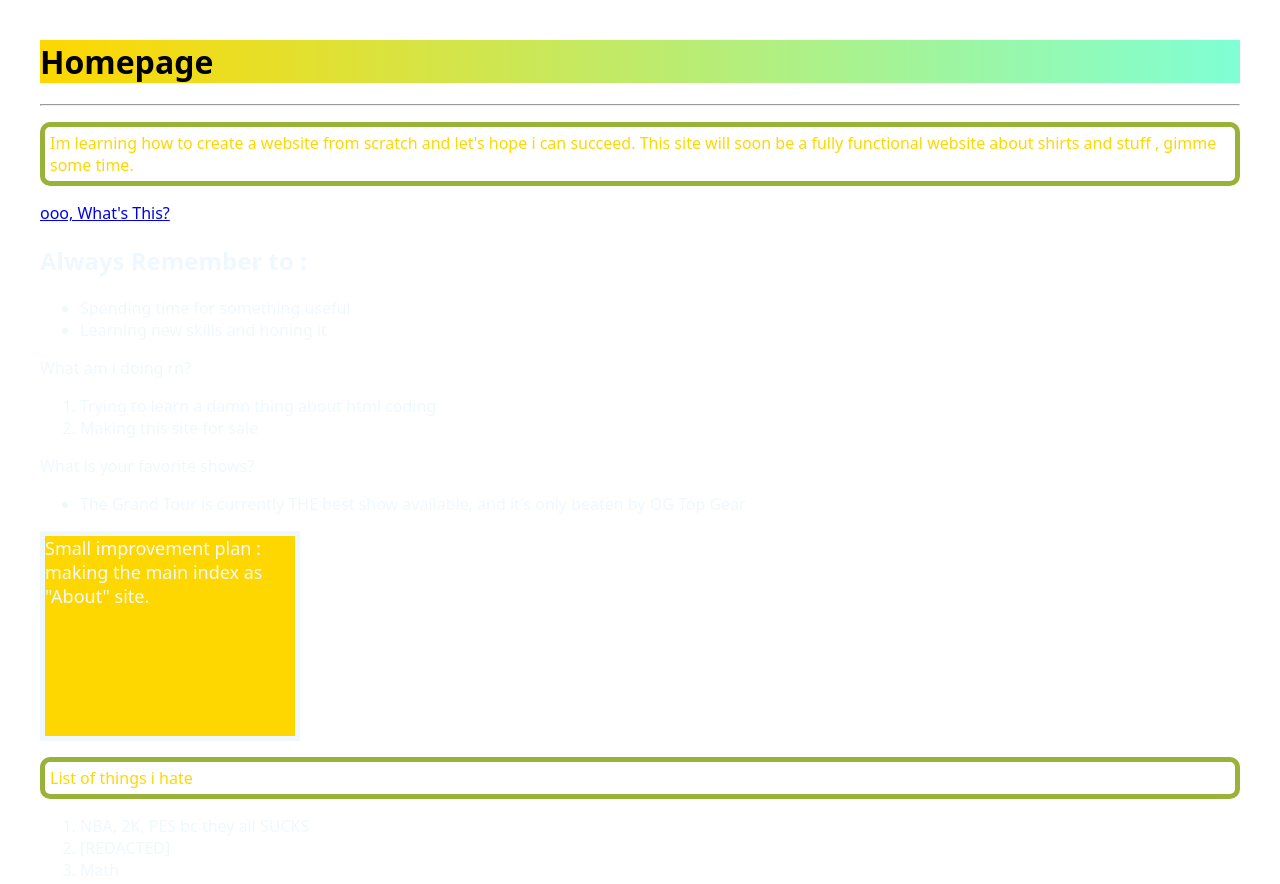
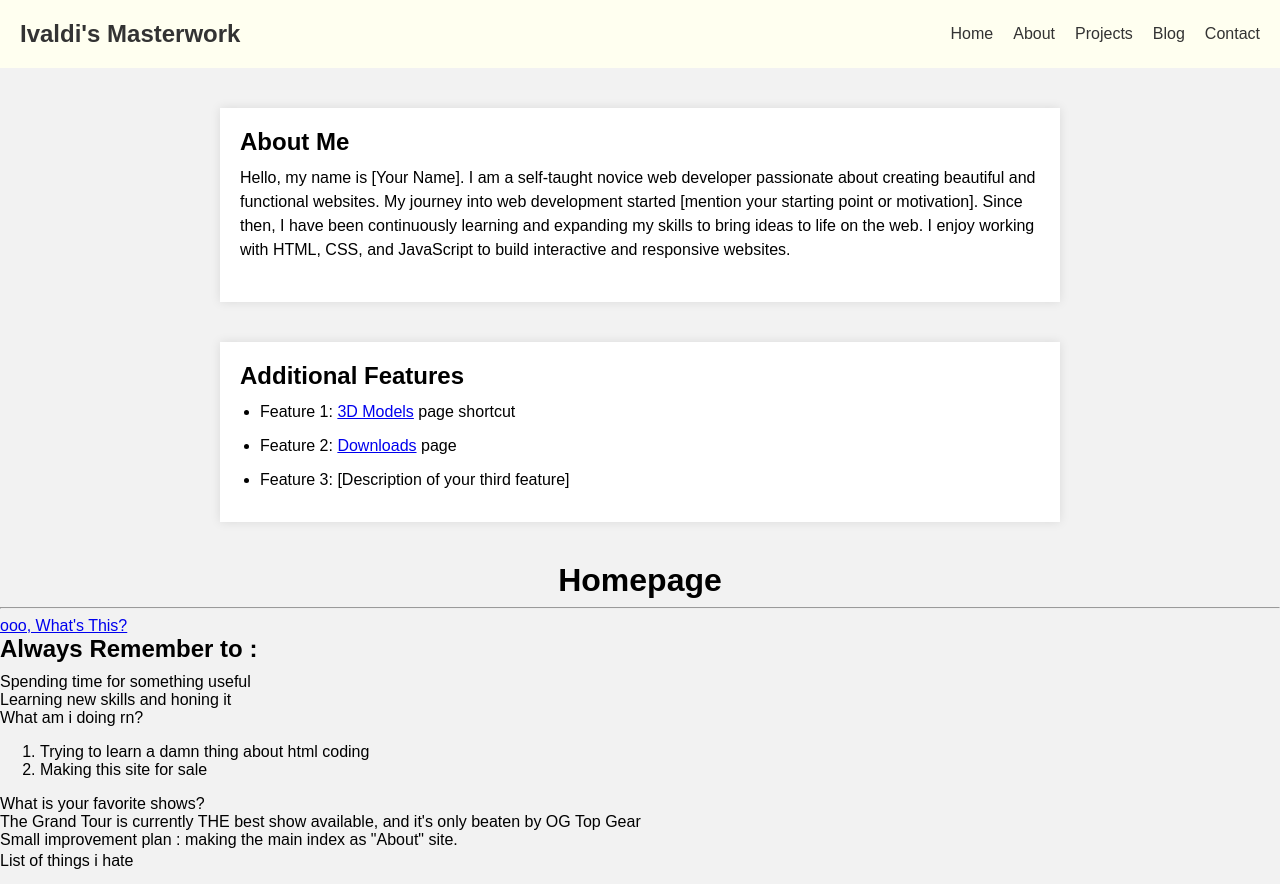
Before and after one commit to Ivaldi47/Fun-Project, a plain HTML site: page index.html in a window 1280 px wide. Shown: the top 884 px of the page. Drawn offline with Linux system fonts and the light colour scheme; a script that the page names is missing.

Commit message:
Add files via upload
Ver 1.0

Changelog :
Each version will be added new features and/or new files, sub-version will focus on description and coloring

```diff
--- a/index.html
+++ b/index.html
@@ -1,27 +1,43 @@
 <!DOCTYPE html>
-
 <html lang="en">
 <head>
-<meta charset="UTF-8">
-    <title>Self-Thought Novice Web Development</title>
-  </head>
-<!--Cosmetics using external type style on separate css file-->
+  <meta charset="UTF-8">
+  <title>Self-Taught Novice Web Development</title>
   <link rel="stylesheet" href="style.css">
   <script defer src="app.js"></script>
+</head>
+<body>
+  <div class="header">
+    <h1 class="header-logo">Ivaldi's Masterwork</h1>
+    <ul class="header-menu">
+      <li><a href="#">Home</a></li>
+      <li><a href="#">About</a></li>
+      <li><a href="#">Projects</a></li> <!-- New menu item -->
+      <li><a href="#">Blog</a></li> <!-- New menu item -->
+      <li><a href="#">Contact</a></li>
+    </ul>
+  </div>
 
-<body>
+  <div class="content">
+    <h2>About Me</h2>
+    <p>Hello, my name is [Your Name]. I am a self-taught novice web developer passionate about creating beautiful and functional websites. My journey into web development started [mention your starting point or motivation]. Since then, I have been continuously learning and expanding my skills to bring ideas to life on the web. I enjoy working with HTML, CSS, and JavaScript to build interactive and responsive websites.</p>
+  </div>
 
-  <!--Website Menu Bar (Website name that'll direct you to About and 3 or 4 menu choices beside it, on the top right is a DM/LM Switch)-->
-    <h1>Homepage</h1>
-    <hr>
-  </body>
+  <div class="additional-features">
+    <h2>Additional Features</h2>
+    <ul>
+      <li>Feature 1: <a href="#">3D Models</a> page shortcut</li>
+      <li>Feature 2: <a href="#">Downloads</a> page</li>
+      <li>Feature 3: [Description of your third feature]</li>
+    </ul>
+  </div>
 
+  <!-- Additional content and elements can be added below -->
+
+  <h1 class="homepage-title">Homepage</h1>  <hr>
+</body>
 <html>
   <body>
-      <p>Im learning how to create a website from scratch and let's hope i can succeed. This site will soon be a fully functional website about shirts and stuff
-        , gimme some time.</p>
-  </head>
-    <body>
 
       <a href="https://images.unsplash.com/photo-1615789591457-74a63395c990?ixlib=rb-4.0.3&ixid=M3wxMjA3fDB8MHxzZWFyY2h8Mnx8ZG9tZXN0aWMlMjBjYXR8ZW58MHx8MHx8fDA%3D&w=1000&q=80" target="_self" title="A Car">
         ooo, What's This?
--- a/style.css
+++ b/style.css
@@ -1,29 +1,92 @@
-body{
-    background-image: url(backy.jpg);
-    background-repeat: no-repeat;
-    background-attachment: fixed;
-    background-position: center;
-    background-size: cover;
-    font-family: system-ui, -apple-system, BlinkMacSystemFont, 'Segoe UI', Roboto, Oxygen, Ubuntu, Cantarell, 'Open Sans', 'Helvetica Neue', sans-serif;
-    color: aliceblue;
-    margin: 40px;
+/* Reset some default styles */
+body, h1, h2, p, ul, li {
+  margin: 0;
+  padding: 0;
 }
-h1{
-color: black;
-background: linear-gradient(to left, aquamarine, gold);
+
+/* Header styles */
+.header {
+  background-color: ivory; /* Update the background color to ivory */
+  color: #333; /* Update the text color to contrast with the new background */
+  padding: 20px;
+  display: flex;
+  align-items: center;
+  justify-content: space-between;
 }
-p{
-    color: gold;
-    border-style: solid;
-    border-width: 5px;
-    border-color: rgb(153, 178, 56);
-    border-radius: 10px;
-    padding: 5px;
+
+.header-logo {
+  font-size: 24px;
+  font-weight: bold;
 }
-#content1{
-    border: 5px solid;
-    width: 250px;
-    height: 200px;
-    font-size: 18px;
-    background: gold
+
+.header-menu {
+  list-style-type: none;
+  display: flex;
 }
+
+.header-menu li {
+  margin-left: 20px;
+}
+
+.header-menu li a {
+  color: #333; /* Update the link color to contrast with the new background */
+  text-decoration: none;
+  transition: color 0.3s ease;
+}
+
+.header-menu li a:hover {
+  color: aquamarine;
+}
+
+/* Body styles */
+body {
+  font-family: 'Arial', sans-serif;
+  background-color: #f2f2f2;
+}
+
+.content {
+  max-width: 800px;
+  margin: 40px auto;
+  padding: 20px;
+  background-color: #fff;
+  box-shadow: 0 0 10px rgba(0, 0, 0, 0.1);
+}
+
+.homepage-title {
+  text-align: center;
+}
+
+h2 {
+  font-size: 24px;
+  margin-bottom: 10px;
+}
+
+p {
+  font-size: 16px;
+  line-height: 1.5;
+  margin-bottom: 20px;
+}
+
+.additional-features {
+  max-width: 800px;
+  margin: 40px auto;
+  padding: 20px;
+  background-color: #fff;
+  box-shadow: 0 0 10px rgba(0, 0, 0, 0.1);
+}
+
+.additional-features h2 {
+  font-size: 24px;
+  margin-bottom: 10px;
+}
+
+.additional-features ul {
+  list-style-type: disc;
+  margin-left: 20px;
+}
+
+.additional-features li {
+  font-size: 16px;
+  line-height: 1.5;
+  margin-bottom: 10px;
+}
```
